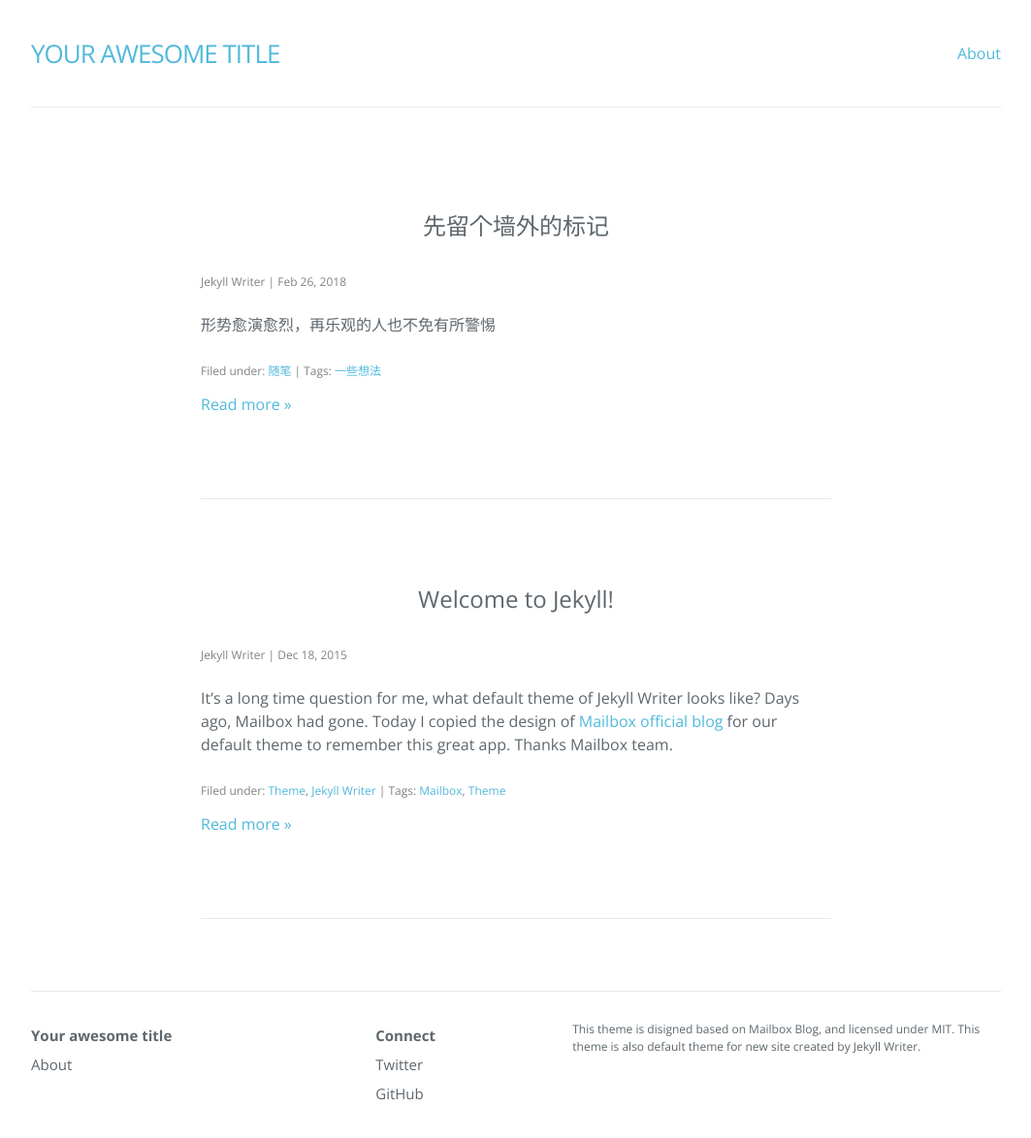
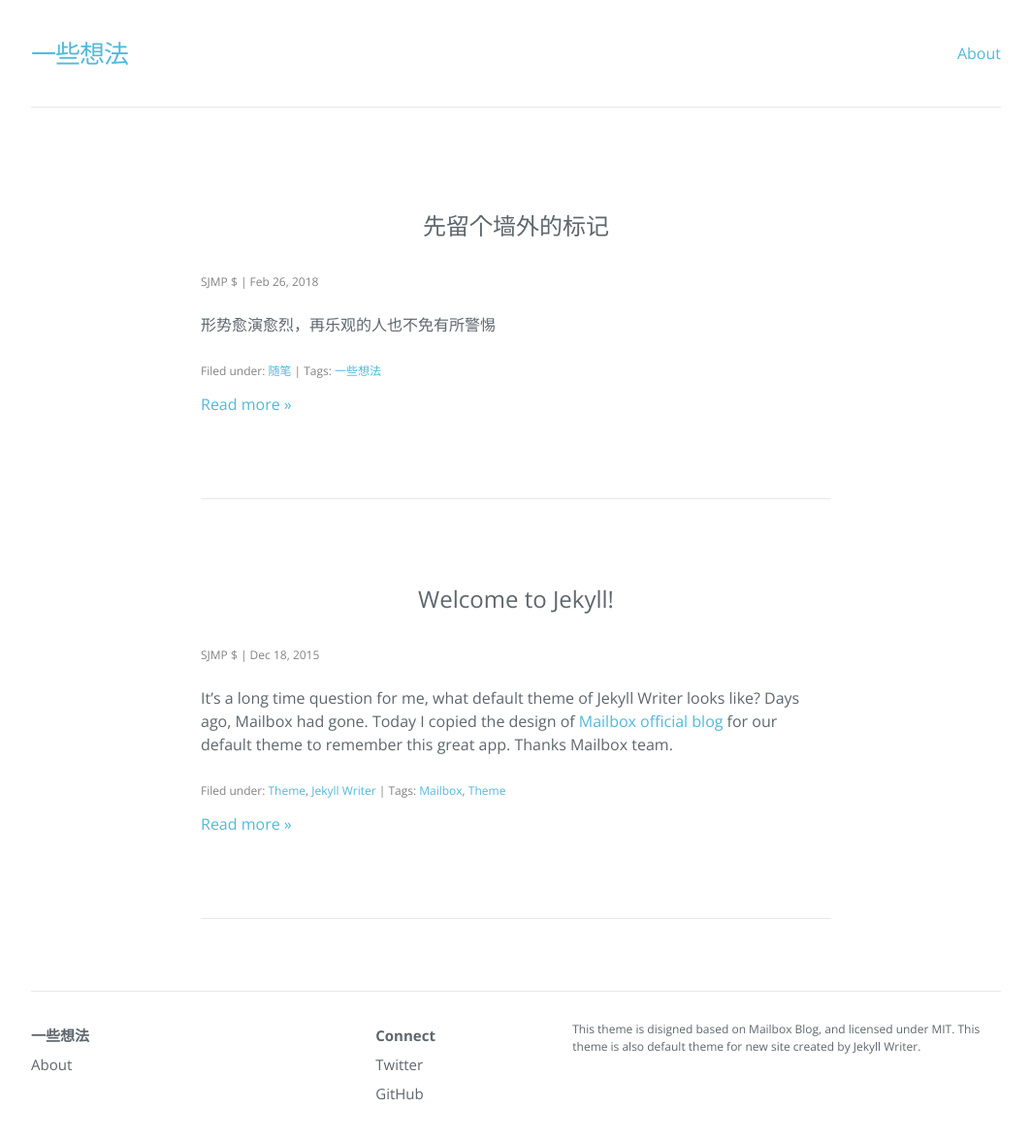
Before and after one commit to xujiaxi/notebook, a Jekyll site: the page built from index.html, in a window 1280 px wide and 1211 px high. Shown: the top 1174 px of the window at 97% size, without its empty margins (108-1171 px from the left). Built offline with Jekyll 4.4.1, drawn with Linux system fonts in a browser that asks for light colours; nearby versions of some CDN libraries; the list of posts is cut into pages by our own code.

Commit message:
Update _config.yml

```diff
--- a/_config.yml
+++ b/_config.yml
@@ -6,8 +6,8 @@
 # 'jekyll serve'. If you change this file, please restart the server process.
 
 # Site settings
-title: Your awesome title
-author: Jekyll Writer
+title: 一些想法
+author: SJMP $
 description: > # this means to ignore newlines until "baseurl:"
   This theme is disigned based on Mailbox Blog, and licensed under MIT.
   This theme is also default theme for new site created by Jekyll Writer.
```
